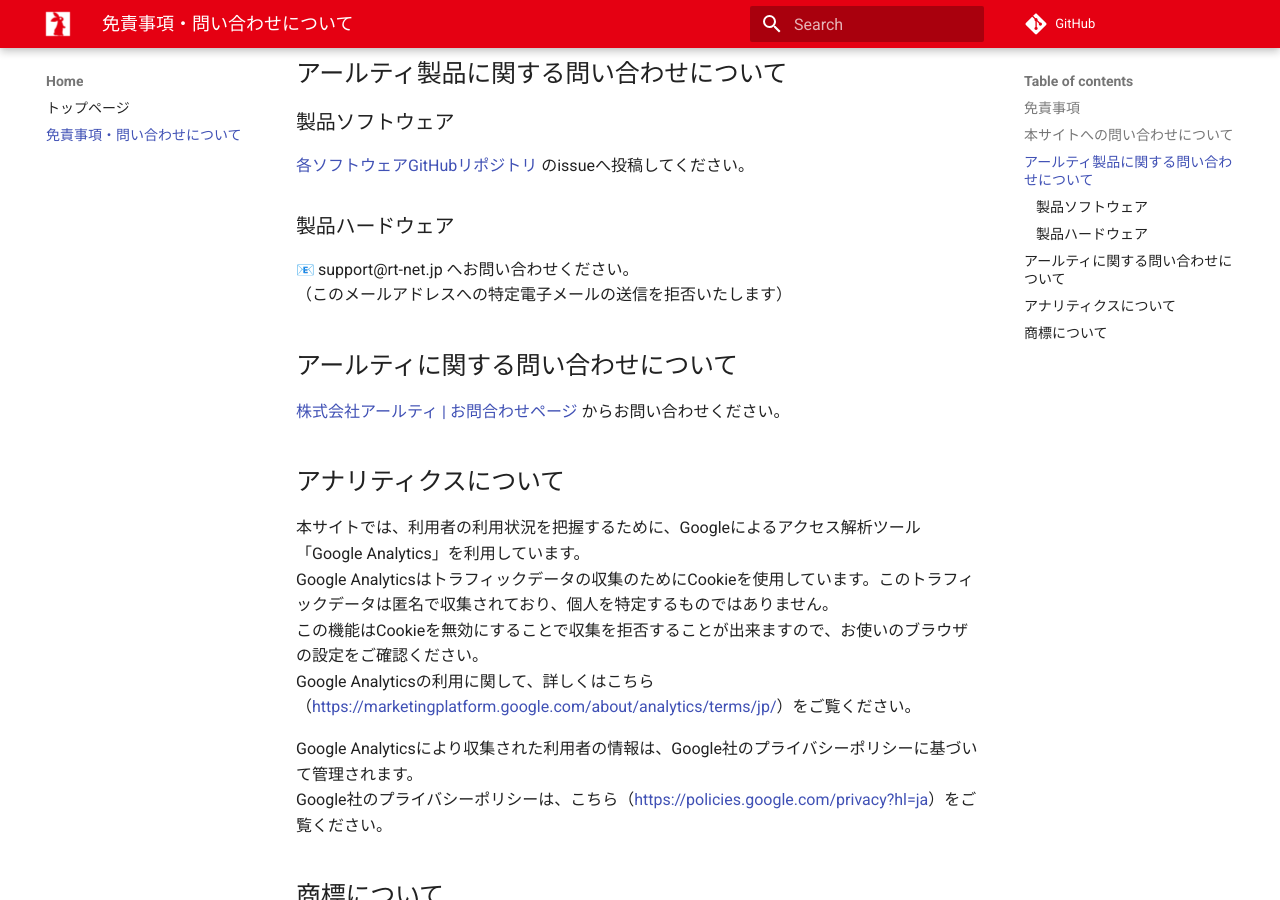
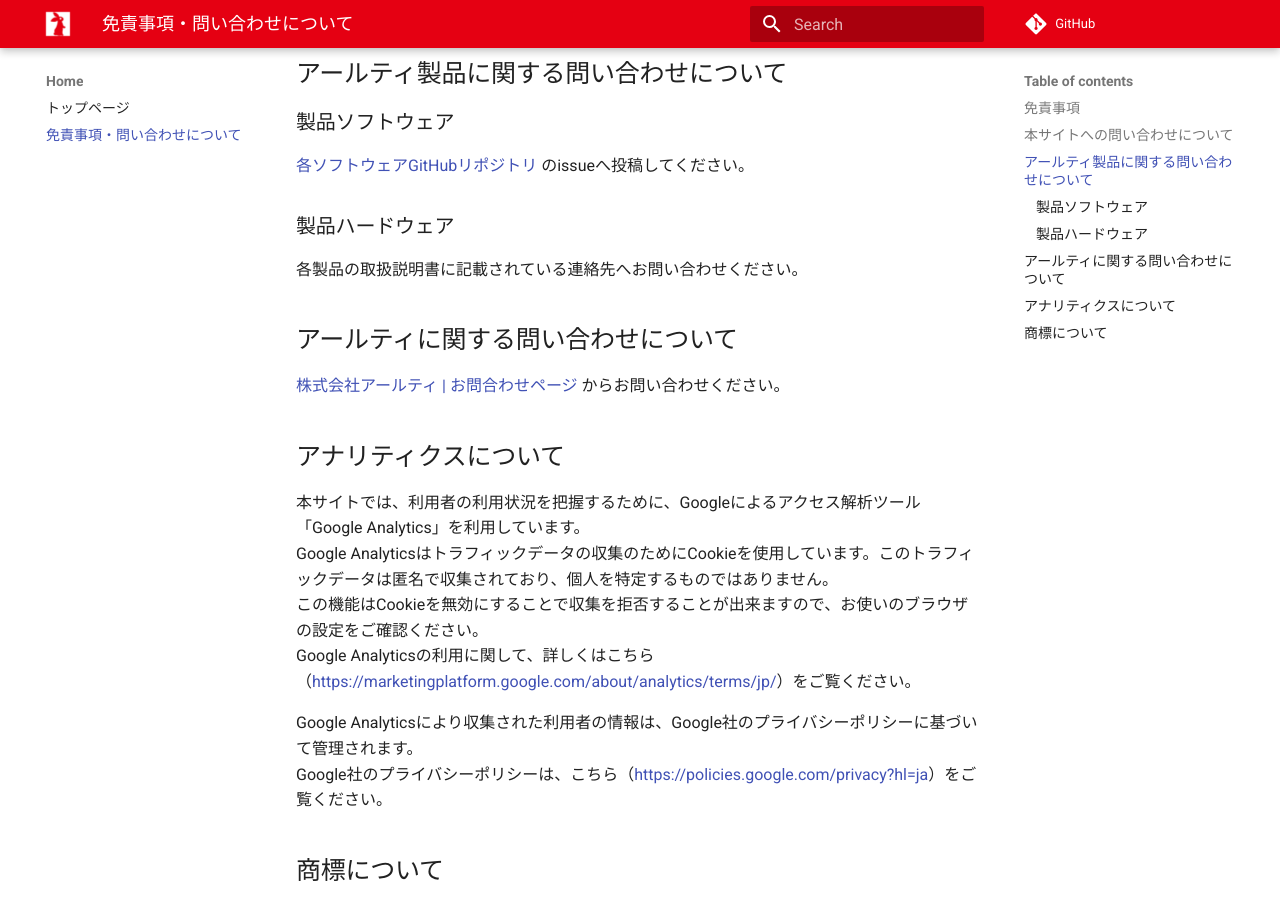
Before and after one commit to rt-net/tutorials, an MkDocs documentation site: the page built from docs/about.md, in a window 1280 px wide and 900 px high, scrolled down 600 px. Built offline with MkDocs 1.6.1 and Material for MkDocs 9.7.7, drawn with Linux system fonts in a browser that asks for light colours; emoji names are drawn with the system emoji font; comment, search, counter and statistics services are not loaded.

Commit message:
製品ハードウェアの連絡先を修正

```diff
--- a/docs/about.md
+++ b/docs/about.md
@@ -24,8 +24,7 @@
 
 ### 製品ハードウェア
 
-:e-mail: support@rt-net.jp へお問い合わせください。
-（このメールアドレスへの特定電子メールの送信を拒否いたします）
+各製品の取扱説明書に記載されている連絡先へお問い合わせください。
 
 ## アールティに関する問い合わせについて
 
```
